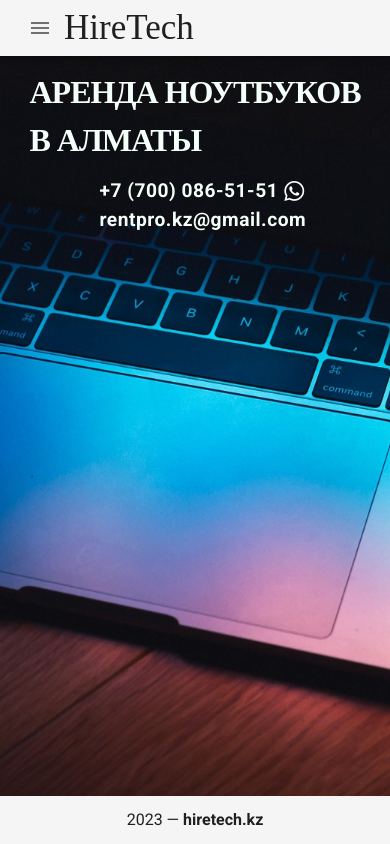
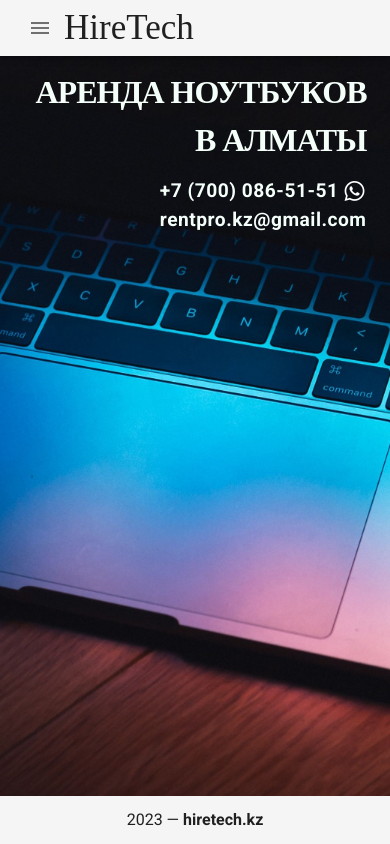
Before and after one commit to kulmakhanov/rental.fe, a Vue app: page / in a window 390 px wide. Built offline with nearby package versions, Linux system fonts and the light colour scheme.

Commit message:
Main page style

```diff
--- a/src/assets/styles.scss
+++ b/src/assets/styles.scss
@@ -1,7 +1,6 @@
 
 .menu-buttons {
   font-family: 'Gambetta', serif;
-
   text-transform: uppercase;
 }
 
@@ -49,10 +48,7 @@
   background-position: center;
   // overflow: hidden;
 }
-.main-card {
-  display: flex;
-  flex-direction: column;
-}
+
 /*
 .logo {
     width: 68px;
@@ -80,21 +76,20 @@
     margin-bottom: 0.8rem;
     color: MintCream;
     outline: none;
-    text-align: left;
+    text-align: right;
   }
   .main-header:hover {
     font-variation-settings: "wght" 582;
     letter-spacing: 1px;
   }
   .main-subheader {
-    justify-content: center;
+    justify-content: end;
     letter-spacing: -1px;
     transition: 700ms ease;
-    margin-left: 70px;
+    // margin-left: 70px;
     font-variation-settings: "wght" 311;
     font-size: 1.2em;
     line-height: 150%;
-    text-align: center;
     color: MintCream;
     letter-spacing: .5px;
   }
@@ -103,7 +98,7 @@
     letter-spacing: 1px;
   }
   .main-subheaderSec {
-    justify-content: center;
+    justify-content: end;
     margin-left: 70px;
     transition: 700ms ease;
     font-variation-settings: "wght" 311;
@@ -111,13 +106,17 @@
     letter-spacing: -1px;
     font-size: 1.2em;
     line-height: 150%;
-    text-align: center;
     color: MintCream;
     letter-spacing: .5px;
   }
   .main-subheaderSec:hover {
     font-variation-settings: "wght" 582;
     letter-spacing: 1px;
+  }
+  .main-card {
+    display: flex;
+    flex-direction: column;
+    height: 100vh;
   }
 
 }
@@ -147,13 +146,13 @@
     letter-spacing: 1px;
   }
   .main-subheader {
+    justify-content: end;
     letter-spacing: -1px;
     transition: 700ms ease;
     margin-left: 270px;
     font-variation-settings: "wght" 311;
     font-size: 1.2em;
     line-height: 150%;
-    text-align: end;
     color: MintCream;
     letter-spacing: .5px;
   }
@@ -162,6 +161,7 @@
     letter-spacing: 1px;
   }
   .main-subheaderSec {
+    justify-content: end;
     margin-left: 270px;
     transition: 700ms ease;
     font-variation-settings: "wght" 311;
@@ -169,7 +169,6 @@
     letter-spacing: -1px;
     font-size: 1.2em;
     line-height: 150%;
-    text-align: right;
     color: MintCream;
     letter-spacing: .5px;
   }
@@ -204,13 +203,13 @@
     letter-spacing: 1px;
   }
   .main-subheader {
+    justify-content: end;
     letter-spacing: -1px;
     transition: 700ms ease;
     margin-left: 270px;
     font-variation-settings: "wght" 311;
     font-size: 1.2em;
     line-height: 150%;
-    text-align: end;
     color: MintCream;
     letter-spacing: .5px;
   }
@@ -219,6 +218,7 @@
     letter-spacing: 1px;
   }
   .main-subheaderSec {
+    justify-content: end;
     margin-left: 270px;
     transition: 700ms ease;
     font-variation-settings: "wght" 311;
@@ -226,7 +226,6 @@
     letter-spacing: -1px;
     font-size: 1.2em;
     line-height: 150%;
-    text-align: right;
     color: MintCream;
     letter-spacing: .5px;
   }
@@ -263,6 +262,7 @@
     letter-spacing: 1px;
   }
   .main-subheader {
+    justify-content: end;
     letter-spacing: -1px;
     transition: 700ms ease;
     font-variation-settings: "wght" 311;
@@ -276,6 +276,7 @@
     letter-spacing: 1px;
   }
   .main-subheaderSec {
+    justify-content: end;
     transition: 700ms ease;
     font-variation-settings: "wght" 311;
     outline: none;
--- a/src/views/About.vue
+++ b/src/views/About.vue
@@ -1,7 +1,7 @@
 <template class="about-page">
   <v-card
     class="main-card mx-auto"
-    max-width="780"
+
   >
     <v-container fluid class="hidden-sm-and-up">
       <v-card-title>Преимущества</v-card-title>
--- a/src/views/Main.vue
+++ b/src/views/Main.vue
@@ -1,15 +1,15 @@
 <template>
-  <v-container fluid class="main d-flex">
+  <v-container fluid class="main d-flex pr-0">
     <div>
       <div>
         <h1 class="main-header d-flex">Аренда ноутбуков <br> в Алматы</h1>
       </div>
-      <div class="d-flex">
-        <h4 class="main-subheader">+7 (700) 086-51-51</h4>
+      <div class="main-subheader d-flex">
+        <h4>+7 (700) 086-51-51</h4>
         <v-icon color="white" class="ml-1" @click="">mdi-whatsapp</v-icon>
       </div>
-      <div class="d-flex">
-        <h4 class="main-subheaderSec d-flex">rentpro.kz@gmail.com</h4>
+      <div class="main-subheaderSec d-flex">
+        <h4>rentpro.kz@gmail.com</h4>
       </div>
     </div>
   </v-container>
```
